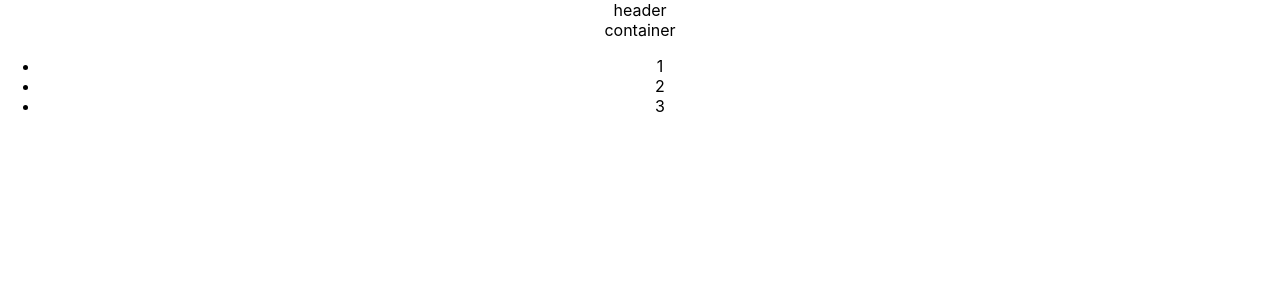
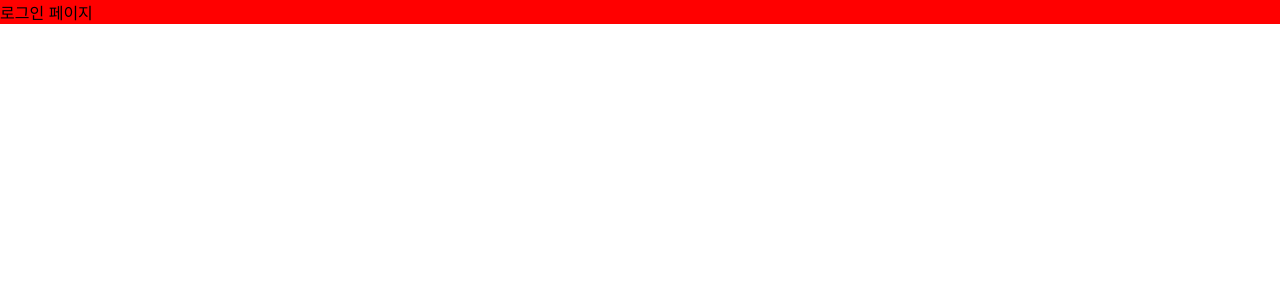
Before and after one commit to CTD-Crush-The-Development/co-wallet-frontend, a React (Create React App) app: page /login in a window 1280 px wide. Shown: the top 300 px of the page. Built offline with nearby package versions, Linux system fonts and the light colour scheme.

Commit message:
init: scss, react-router-dom 설정

```diff
--- a/package.json
+++ b/package.json
@@ -10,9 +10,12 @@
     "@types/node": "^16.18.9",
     "@types/react": "^18.0.26",
     "@types/react-dom": "^18.0.9",
+    "classnames": "^2.3.2",
     "react": "^18.2.0",
     "react-dom": "^18.2.0",
+    "react-router-dom": "^6.4.5",
     "react-scripts": "5.0.1",
+    "sass": "^1.56.2",
     "typescript": "^4.9.4",
     "web-vitals": "^2.1.4"
   },
--- a/src/App.css
+++ /dev/null
@@ -1,38 +0,0 @@
-.App {
-  text-align: center;
-}
-
-.App-logo {
-  height: 40vmin;
-  pointer-events: none;
-}
-
-@media (prefers-reduced-motion: no-preference) {
-  .App-logo {
-    animation: App-logo-spin infinite 20s linear;
-  }
-}
-
-.App-header {
-  background-color: #282c34;
-  min-height: 100vh;
-  display: flex;
-  flex-direction: column;
-  align-items: center;
-  justify-content: center;
-  font-size: calc(10px + 2vmin);
-  color: white;
-}
-
-.App-link {
-  color: #61dafb;
-}
-
-@keyframes App-logo-spin {
-  from {
-    transform: rotate(0deg);
-  }
-  to {
-    transform: rotate(360deg);
-  }
-}
--- a/src/App.tsx
+++ b/src/App.tsx
@@ -1,27 +1,10 @@
 import React from 'react';
-// import logo from './logo.svg';
-import './App.css';
+import Base from './pages';
 
 function App() {
   return (
     <div className="App">
-      <div className='header'>
-        header
-      </div>
-      <div className='container'>
-        container
-        <ul>
-          <li>
-            1
-          </li>
-          <li>
-            2
-          </li>
-          <li>
-            3
-          </li>
-        </ul>
-      </div>
+      <Base/>
     </div>
   );
 }
--- /dev/null
+++ b/src/assets/scss/global.scss
@@ -0,0 +1,10 @@
+body {
+    margin: 0;
+    font-family: -apple-system, BlinkMacSystemFont, 'Segoe UI', 'Roboto', 'Oxygen',
+    'Ubuntu', 'Cantarell', 'Fira Sans', 'Droid Sans', 'Helvetica Neue',
+    sans-serif;
+}
+
+ol, ul {
+	list-style: none;
+}
--- a/src/index.tsx
+++ b/src/index.tsx
@@ -1,8 +1,8 @@
 import React from 'react';
 import ReactDOM from 'react-dom/client';
-import './index.css';
 import App from './App';
 import reportWebVitals from './reportWebVitals';
+import './assets/scss/global.scss';
 
 const root = ReactDOM.createRoot(
   document.getElementById('root') as HTMLElement
--- /dev/null
+++ b/src/pages/Login/Login.module.scss
@@ -0,0 +1,3 @@
+.login {
+    background: red;
+}
--- /dev/null
+++ b/src/pages/Login/index.tsx
@@ -0,0 +1,15 @@
+import React from 'react';
+import classNames from 'classnames/bind';
+import styles from './Login.module.scss';
+
+const cx = classNames.bind(styles);
+
+function Login() {
+  return (
+    <div className={cx('login')}>
+        로그인 페이지
+    </div>
+  );
+}
+
+export default Login;
--- /dev/null
+++ b/src/pages/Main/Main.module.scss
@@ -0,0 +1,3 @@
+.main {
+    background: yellow;
+}
--- /dev/null
+++ b/src/pages/Main/index.tsx
@@ -0,0 +1,15 @@
+import React from 'react';
+import classNames from 'classnames/bind';
+import styles from './Main.module.scss';
+
+const cx = classNames.bind(styles);
+
+function Main() {
+  return (
+    <div className={cx('main')}>
+        메인 페이지
+    </div>
+  );
+}
+
+export default Main;
--- /dev/null
+++ b/src/pages/index.tsx
@@ -0,0 +1,18 @@
+import React from 'react';
+import classNames from 'classnames';
+import { BrowserRouter, Routes, Route } from 'react-router-dom';
+import Login from './Login';
+import Main from './Main';
+
+function Base() {
+  return (
+    <BrowserRouter>
+        <Routes>
+            <Route path="/" element={<Main />}></Route>
+            <Route path="/login" element={<Login />}></Route>
+        </Routes>
+    </BrowserRouter>
+  );
+}
+
+export default Base;
```
Also changed, not shown: 1 other file (tests, documents, lock files or other folders).
